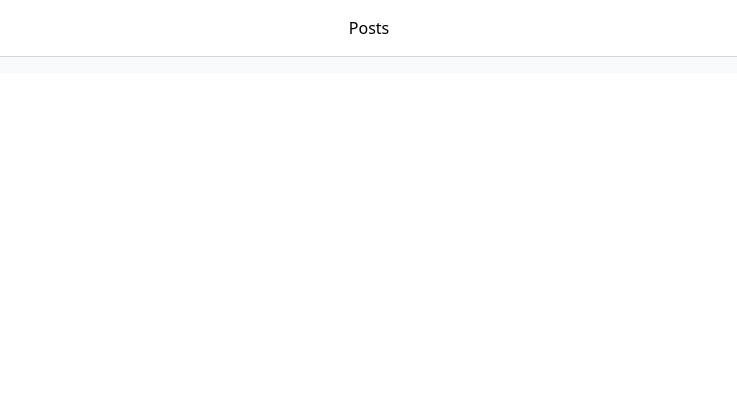
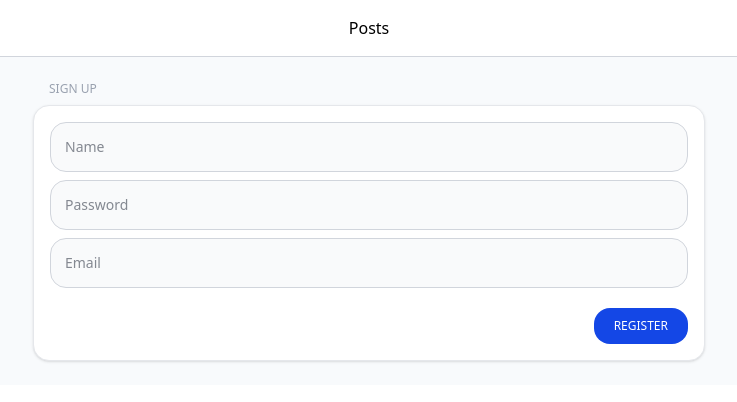
Before and after one commit to Milanator/blog-vuejs, a Nuxt app: page /auth/signup in a window 1280 px wide. Shown: the top 402 px of the page, without its empty margins (271-1008 px from the left). Built offline with nearby package versions, Linux system fonts and the light colour scheme; no server answers.

Commit message:
[ADD] Infinite scroll; Register

```diff
--- /dev/null
+++ b/components/button/primary.vue
@@ -0,0 +1,18 @@
+<script setup lang="ts">
+defineProps({
+  text: {
+    type: String,
+  },
+});
+
+const emit = defineEmits(["click"]);
+</script>
+<template>
+  <button
+    type="button"
+    class="uppercase cursor-pointer text-white bg-blue-700 hover:bg-blue-800 focus:ring-4 focus:ring-blue-300 font-medium rounded-2xl text-xs px-5 py-2.5 mt-5 dark:bg-blue-600 dark:hover:bg-blue-700 focus:outline-none dark:focus:ring-blue-800"
+    @click="$emit('click')"
+  >
+    {{ text }}
+  </button>
+</template>
--- /dev/null
+++ b/components/form/input.vue
@@ -0,0 +1,31 @@
+<script setup lang="ts">
+const props = defineProps({
+  value: {
+    type: String,
+  },
+  type: {
+    type: String,
+    default: () => "text",
+  },
+  placeholder: {
+    type: String,
+  },
+  id: {
+    type: String,
+  },
+});
+
+const emit = defineEmits(["change"]);
+
+const inputValue = ref(props.value);
+</script>
+<template>
+  <input
+    class="block p-3.5 w-full text-sm text-gray-900 bg-gray-50 rounded-2xl border border-gray-300 focus:ring-blue-500 focus:border-blue-500 dark:bg-gray-700 dark:border-gray-600 dark:placeholder-gray-400 dark:text-white dark:focus:ring-blue-500 dark:focus:border-blue-500"
+    :type="type"
+    :id="id"
+    :placeholder="placeholder"
+    :value="inputValue"
+    @input="$emit('change', $event.target.value)"
+  />
+</template>
--- a/components/infinite-scroll-container.vue
+++ b/components/infinite-scroll-container.vue
@@ -15,11 +15,11 @@ const totalPages = ref(1);
 const loading = ref(false);
 
 onMounted(() => {
-  window.addEventListener("scroll", handleScroll);
+  window.addEventListener("scroll", onScroll);
 });
 
 onUnmounted(() => {
-  window.removeEventListener("scroll", handleScroll);
+  window.removeEventListener("scroll", onScroll);
 });
 
 const loadNewPage = (element: HTMLElement) =>
@@ -27,7 +27,7 @@ const loadNewPage = (element: HTMLElement) =>
   page.value <= totalPages.value &&
   element.getBoundingClientRect().bottom <= window.innerHeight;
 
-const handleScroll = () => {
+const onScroll = () => {
   const element: HTMLElement = container.value;
 
   if (loadNewPage(element)) {
--- /dev/null
+++ b/pages/auth/signup.vue
@@ -0,0 +1,45 @@
+<script setup lang="ts">
+import Input from "~/components/form/input.vue";
+import Subtitle from "~/components/subtitle.vue";
+import Primary from "~/components/button/primary.vue";
+import { useAuthStore } from "~/stores/authStore.ts";
+
+const authStore = useAuthStore();
+</script>
+<template>
+  <div class="max-w-2xl mx-auto my-4">
+    <Subtitle text="Sign up" />
+    <div
+      class="w-full bg-white border border-gray-200 rounded-2xl shadow dark:bg-gray-800 dark:border-gray-700"
+    >
+      <div class="p-4">
+        <div class="mb-2">
+          <Input
+            @change="authStore.name = $event"
+            id="name"
+            placeholder="Name"
+          />
+        </div>
+
+        <div class="mb-2">
+          <Input
+            @change="authStore.password = $event"
+            id="password"
+            placeholder="Password"
+          />
+        </div>
+
+        <Input
+          @change="authStore.email = $event"
+          type="email"
+          id="email"
+          placeholder="Email"
+        />
+
+        <div class="text-right">
+          <Primary text="Register" @click="authStore.signUp" />
+        </div>
+      </div>
+    </div>
+  </div>
+</template>
--- /dev/null
+++ b/stores/authStore.ts
@@ -0,0 +1,27 @@
+import { defineStore } from "pinia";
+import type { AxiosResponse } from "axios";
+
+export const useAuthStore = defineStore("auth", {
+  state: () => ({
+    name: undefined as undefined | String,
+    email: undefined as undefined | String,
+    password: undefined as undefined | String,
+  }),
+  actions: {
+    signUp(): void | Promise<AxiosResponse> {
+      const { $axios } = useNuxtApp();
+
+      try {
+        return $axios.put("/user/signup", {
+          name: this.name,
+          email: this.email,
+          password: this.password,
+        });
+      } catch (error: any) {
+        console.log(error);
+
+        return;
+      }
+    },
+  },
+});
```
